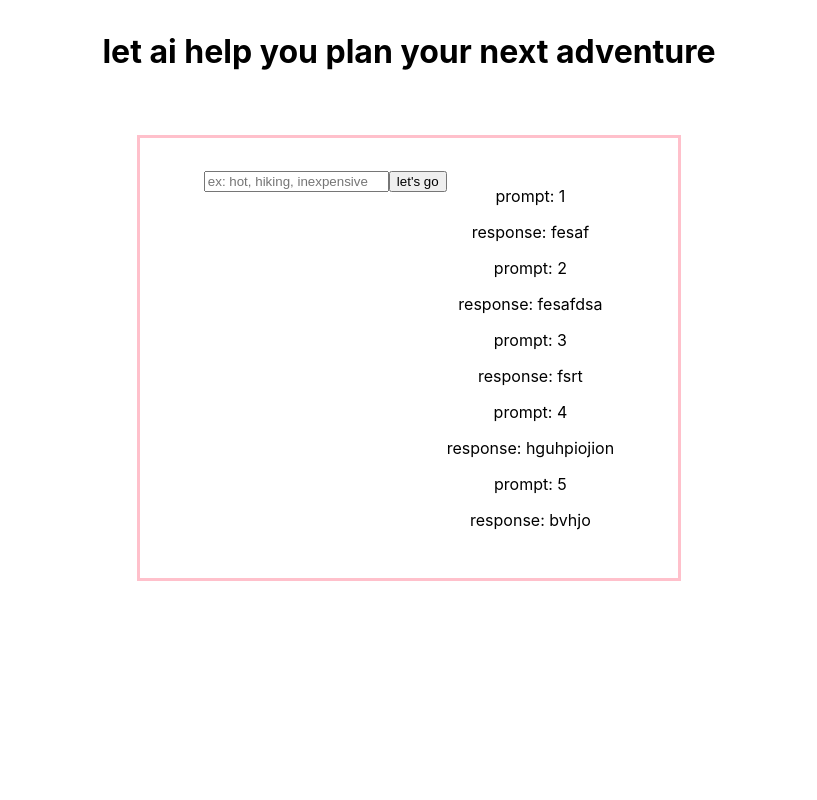
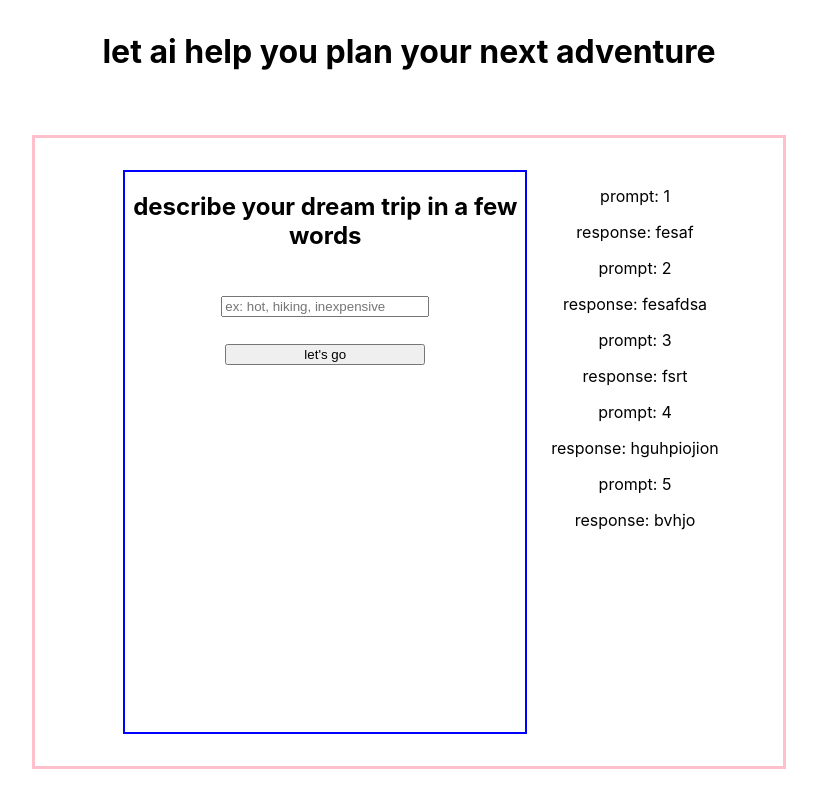
Before and after one commit to whiteheadol/shopify-completions, a React (Create React App) app: page / in a window 1280 px wide. Shown: the whole page, without its empty margins (231-1048 px from the left). Built offline with nearby package versions, Linux system fonts and the light colour scheme.

Commit message:
Add basic flexbox structure to form

```diff
--- a/src/components/Form.css
+++ b/src/components/Form.css
@@ -0,0 +1,20 @@
+.form-container {
+  display: flex;
+  flex-direction: column;
+  height: 70vh;
+  width: 50vh;
+  overflow: scroll;
+  border: 2px solid blue;
+  margin: 0em 1.5em 0em 1.5em;
+  align-items: center;
+}
+
+.form-input {
+  margin-top: 2em;
+  width: 50%;
+}
+
+.submit-button {
+  margin: 2em;
+  width: 50%;
+}
--- a/src/components/Form.js
+++ b/src/components/Form.js
@@ -8,13 +8,15 @@ class Form extends Component {
 
   render() {
     return (
-      <form>
+      <form className="form-container">
+      <h2>describe your dream trip in a few words</h2>
         <input
           type='text'
           placeholder='ex: hot, hiking, inexpensive'
           name='user-input'
+          className="form-input"
         />
-        <button>let's go</button>
+        <button className="submit-button">let's go</button>
       </form>
     )
   }
```
